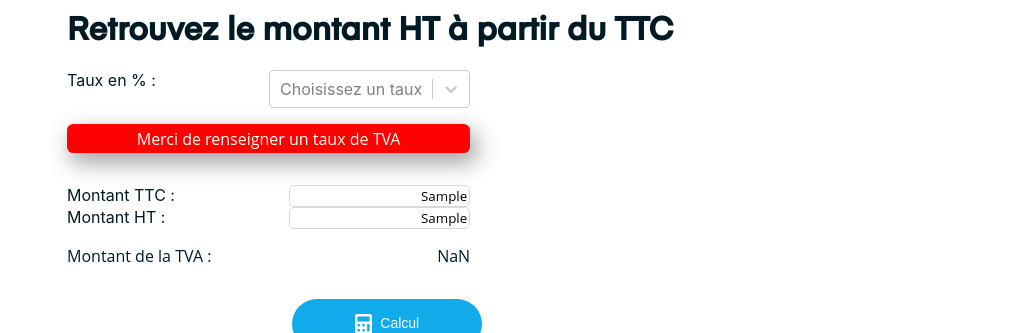
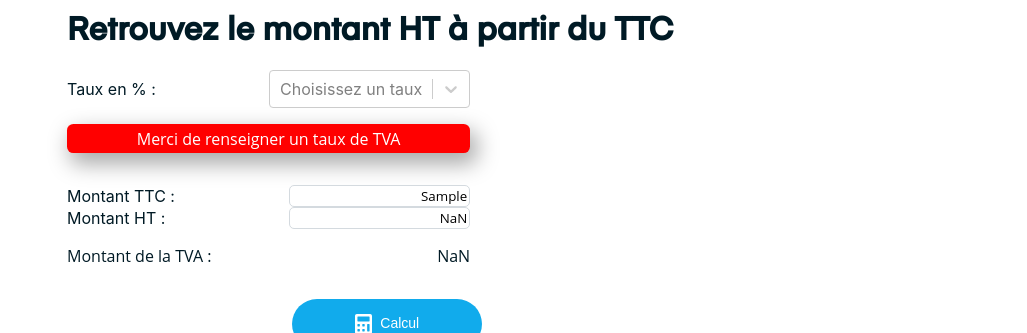
Before and after one commit to septierRomain/convertisseur-ht-ttc, a React (Create React App) app: page / in a window 1280 px wide. Both pictures are taken after typing "Sample", "Sample", "Sample" into the empty fields and a click on the button "Calcul". Shown: the part 138-471 px from the top of the page, without its empty margins (253-1280 px from the left). Built offline with nearby package versions, Linux system fonts and the light colour scheme.

Commit message:
resolve focous out probleme with onblur

```diff
--- a/src/App.css
+++ b/src/App.css
@@ -97,6 +97,7 @@ input {
 .label {
   display: flex;
   justify-content: space-between;
+  align-items: center;
 }
 .warning {
   color: white;
--- a/src/App.js
+++ b/src/App.js
@@ -1,4 +1,4 @@
-import { useEffect, useState } from 'react';
+import { useState } from 'react';
 import './App.css';
 import Select from 'react-select'
 
@@ -7,10 +7,6 @@ import Dougs from './Assets/dougs.svg'
 import Calcul from './Assets/calculator-solid.svg'
 
 function App() {
-
-  useEffect(() => {
-
-  })
 
   const [taux, setTaux] = useState('')
   const [ttc, setTtc] = useState('')
@@ -67,6 +63,19 @@ function App() {
     setChampTaux(true)
   }
 
+  const calculHT = () => {
+    const resultHT = ( ttc / (1+( taux/100 )) )
+    if(ht !== null){
+      setHt((resultHT).toFixed(2))
+    }
+  }
+  const calculTTC = () => {
+    const resultTTC = ( ht * (1 + (taux/100)) )
+    if (ttc !== null){
+      setHt((resultTTC).toFixed(2))
+    }
+  }
+
   return (
     <div className="App">
         <header className="App-header">
@@ -96,43 +105,64 @@ function App() {
               }
 
           </div>
+
             <div id="ttc">
               <label htmlFor='ttc' className='label'>
                 Montant TTC :
+                {ht ?
                 <input
                   name='ttc'
                   type='text'
                   placeholder='TTC'
                   value={ttc}
-                    // readOnly={ht ? true : false}
+                  readOnly
+                />
+                :
+                <input
+                  name='ttc'
+                  type='text'
+                  placeholder='TTC'
+                  value={ttc}
                   onChange={(e) => setTtc((e.target.value) || 0)}
                   onFocus={handleKey}
+                  onBlur={calculHT}
                 />
+              }
               </label>
+            </div>
 
-              <div>
             <div id='ht'>
             <label htmlFor='ht' className='label'>
                 Montant HT :
+              {ttc ?
               <input
                 name='ht'
                 type='text'
                 placeholder='HT'
-                      readOnly={ttc ? true : false}
+                readOnly
+                value={ht}
+              />
+              :
+              <input
+                name='ht'
+                type='text'
+                placeholder='HT'
                 value={ht}
                 onChange={(e) => setHt((e.target.value) || 0)}
-                    />
+                onBlur={calculTTC}
+              />}
               </label>
+
+            </div>
 
             {champ ? '' :
             <div>
               <p className='warning'>Merci de renseigner un montant HT ou TTC</p>
             </div>}
 
-                </div>
             <div className="label"><p>Montant de la TVA :</p><p>{tva}</p></div>
-              </div>
-          </div>
+
+
 
         </div>
           <div className="button_undo">
```
Lines whose indentation alone changed are shown as unchanged.
